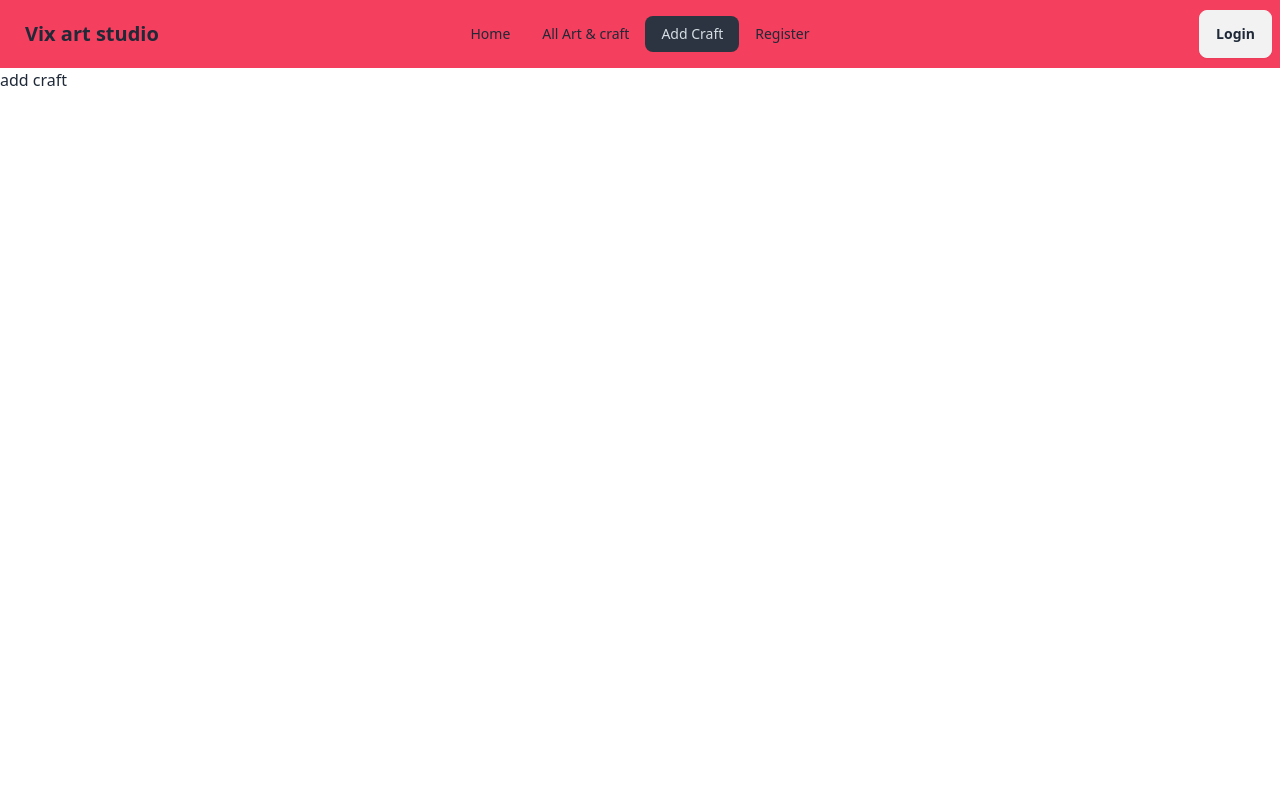
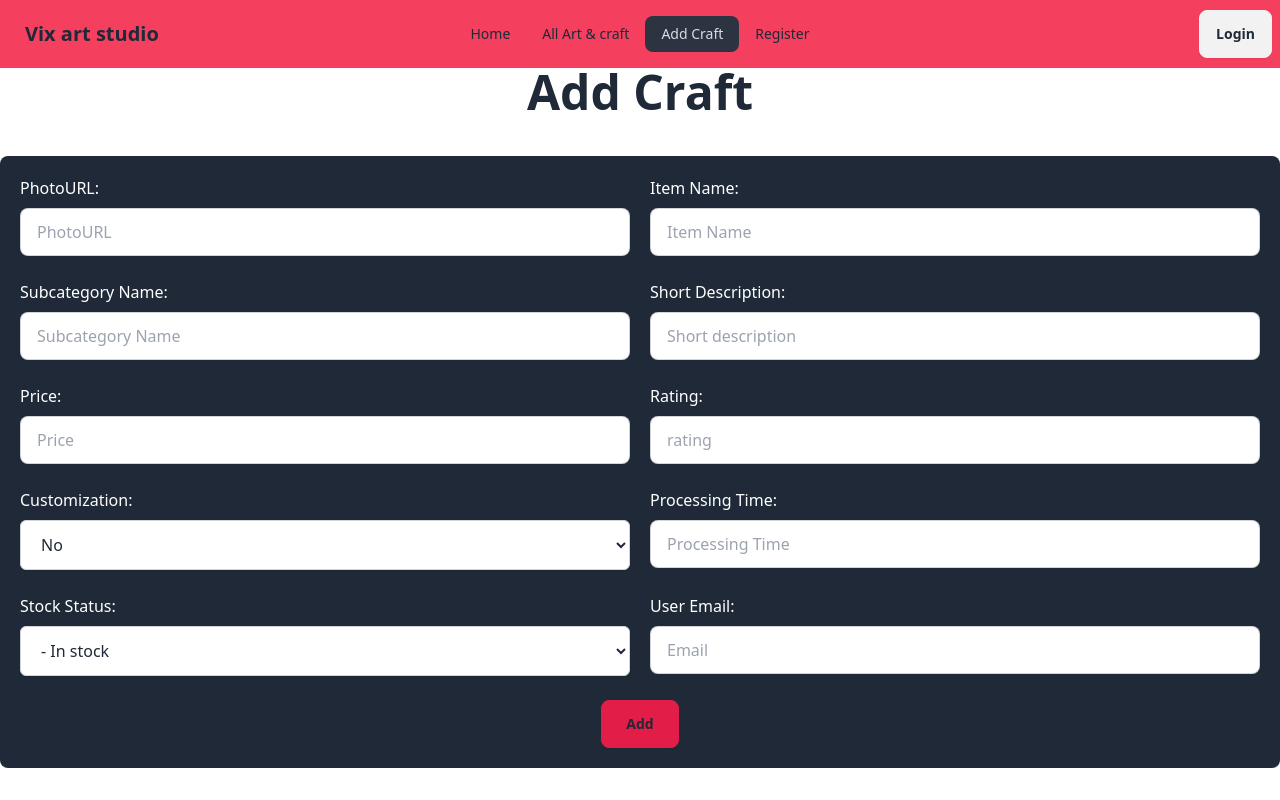
Before and after one commit to Haruntahid/vix-art-studio-client, a React (Vite) app: page /add-craft in a window 1280 px wide. Built offline with nearby package versions, Linux system fonts and the light colour scheme.

Commit message:
add craft page added and env file added for firebase

```diff
--- a/package.json
+++ b/package.json
@@ -10,10 +10,12 @@
     "preview": "vite preview"
   },
   "dependencies": {
+    "firebase": "^10.11.1",
     "react": "^18.2.0",
     "react-dom": "^18.2.0",
     "react-icons": "^5.1.0",
     "react-router-dom": "^6.23.0",
+    "sweetalert2": "^11.10.8",
     "swiper": "^11.1.1"
   },
   "devDependencies": {
--- a/src/Pages/AddCraft.jsx
+++ b/src/Pages/AddCraft.jsx
@@ -1,7 +1,200 @@
+import Swal from "sweetalert2";
+
 function AddCraft() {
+  //handel addcraft
+  const handelAddCraft = (event) => {
+    event.preventDefault();
+    const form = event.target;
+    const photo = form.photo.value;
+    const item_name = form.item_name.value;
+    const subcategory_name = form.subcategory_name.value;
+    const short_description = form.short_description.value;
+    const price = form.price.value;
+    const rating = form.rating.value;
+    const customization = form.customization.value;
+    const processing_time = form.processing_time.value;
+    const stockStatus = form.stockStatus.value;
+    const email = form.email.value;
+
+    const addCraft = {
+      photo,
+      item_name,
+      subcategory_name,
+      short_description,
+      price,
+      rating,
+      customization,
+      processing_time,
+      stockStatus,
+      email,
+    };
+
+    console.log(
+      photo,
+      item_name,
+      subcategory_name,
+      short_description,
+      price,
+      rating,
+      customization,
+      processing_time,
+      stockStatus,
+      email
+    );
+    fetch("http://localhost:5000/crafts", {
+      method: "POST",
+      headers: {
+        "content-type": "application/json",
+      },
+      body: JSON.stringify(addCraft),
+    })
+      .then((res) => res.json())
+      .then((data) => {
+        if (data?.insertedId) {
+          Swal.fire({
+            title: "Success!",
+            text: "Successfully added a Craft",
+            icon: "success",
+          });
+          form.reset();
+        }
+        console.log(data);
+      });
+  };
+
   return (
     <>
-      <h2>add craft</h2>
+      <h2 className="text-5xl font-bold text-center mb-10">Add Craft</h2>
+      <div className="container mx-auto bg-gray-800 p-5 rounded-lg">
+        <form onSubmit={handelAddCraft} className="space-y-6">
+          {/* row 1 */}
+          <div className="flex gap-5">
+            <div className="w-1/2">
+              <label className="text-white block mb-2">PhotoURL:</label>
+              <input
+                type="text"
+                placeholder="PhotoURL"
+                name="photo"
+                className="input input-bordered w-full"
+              />
+            </div>
+            <div className="w-1/2">
+              <label className="text-white block mb-2">Item Name:</label>
+              <input
+                type="text"
+                placeholder="Item Name"
+                name="item_name"
+                className="input input-bordered w-full"
+              />
+            </div>
+          </div>
+          {/* row 2 */}
+          <div className="flex gap-5">
+            <div className="w-1/2">
+              <label className="text-white block mb-2">Subcategory Name:</label>
+              <input
+                placeholder="Subcategory Name"
+                type="text"
+                name="subcategory_name"
+                className="input input-bordered w-full"
+              />
+            </div>
+            <div className="w-1/2">
+              <label className="text-white block mb-2">
+                Short Description:
+              </label>
+              <input
+                placeholder="Short description"
+                type="text"
+                name="short_description"
+                className="input input-bordered w-full"
+              />
+            </div>
+          </div>
+          {/* row 3 */}
+          <div className="flex gap-5">
+            <div className="w-1/2">
+              <label className="text-white block mb-2">Price:</label>
+              <input
+                placeholder="Price"
+                type="text"
+                name="price"
+                className="input input-bordered w-full"
+              />
+            </div>
+            <div className="w-1/2">
+              <label className="text-white block mb-2">Rating:</label>
+              <input
+                placeholder="rating"
+                type="text"
+                name="rating"
+                className="input input-bordered w-full"
+              />
+            </div>
+          </div>
+          {/* row-4 */}
+          <div className="flex gap-5">
+            <div className="w-1/2">
+              <label className="text-white block mb-2">Customization:</label>
+              <select
+                id="customization"
+                name="customization"
+                className="block w-full px-4 py-3 bg-white border border-gray-300 rounded-md shadow-sm focus:outline-none focus:border-blue-500"
+              >
+                <option value="No" className="py-2">
+                  No
+                </option>
+                <option value="Yes" className="py-2">
+                  Yes
+                </option>
+              </select>
+            </div>
+            <div className="w-1/2">
+              <label className="text-white block mb-2">Processing Time:</label>
+              <input
+                placeholder="Processing Time"
+                type="text"
+                name="processing_time"
+                className="input input-bordered w-full"
+              />
+            </div>
+          </div>
+          {/* row-5 */}
+          <div className="flex gap-5">
+            <div className="w-1/2">
+              <label className="text-white block mb-2">Stock Status:</label>
+              <select
+                id="stockStatus"
+                name="stockStatus"
+                className="block w-full px-4 py-3 bg-white border border-gray-300 rounded-md shadow-sm focus:outline-none focus:border-blue-500"
+              >
+                <option value="- In stock" className="py-2">
+                  - In stock
+                </option>
+                <option value="- Made to Order" className="py-2">
+                  - Made to Order
+                </option>
+              </select>
+            </div>
+            <div className="w-1/2">
+              <label className="text-white block mb-2">User Email:</label>
+              <input
+                placeholder="Email"
+                type="email"
+                name="email"
+                className="input input-bordered w-full"
+              />
+            </div>
+          </div>
+          <div className="text-center">
+            <input
+              className="btn px-6 py-2 rounded-lg bg-rose-600 hover:bg-inherit border border-rose-600 hover:text-white"
+              type="submit"
+              value="Add"
+            />
+          </div>
+        </form>
+      </div>
     </>
   );
 }
--- a/src/Pages/Register.jsx
+++ b/src/Pages/Register.jsx
@@ -12,7 +12,7 @@ function Register() {
           <h1 className="text-2xl font-bold text-center">Register</h1>
           <form noValidate="" action="" className="space-y-6">
             <div className="space-y-1 text-sm">
-              <labe className="block text-gray-400">Name</labe>
+              <label className="block text-gray-400">Name</label>
               <label className="input input-bordered flex items-center gap-2">
                 <FaUser />
                 <input type="text" className="grow" placeholder="Name" />
--- /dev/null
+++ b/src/firebase/firebase.config.js
@@ -0,0 +1,19 @@
+// Import the functions you need from the SDKs you need
+import { initializeApp } from "firebase/app";
+// TODO: Add SDKs for Firebase products that you want to use
+// https://firebase.google.com/docs/web/setup#available-libraries
+
+// Your web app's Firebase configuration
+const firebaseConfig = {
+  apiKey: import.meta.env.VITE_APIKEY,
+  authDomain: import.meta.env.VITE_AUTHDOMAIN,
+  projectId: import.meta.env.VITE_PROJECTID,
+  storageBucket: import.meta.env.VITE_STORAGEBUCKET,
+  messagingSenderId: import.meta.env.VITE_MESSAGINGSENDERID,
+  appId: import.meta.env.VITE_APPID,
+};
+
+// Initialize Firebase
+const app = initializeApp(firebaseConfig);
+
+export default app;
```
Also changed, not shown: 2 other files (tests, documents, lock files or other folders).
